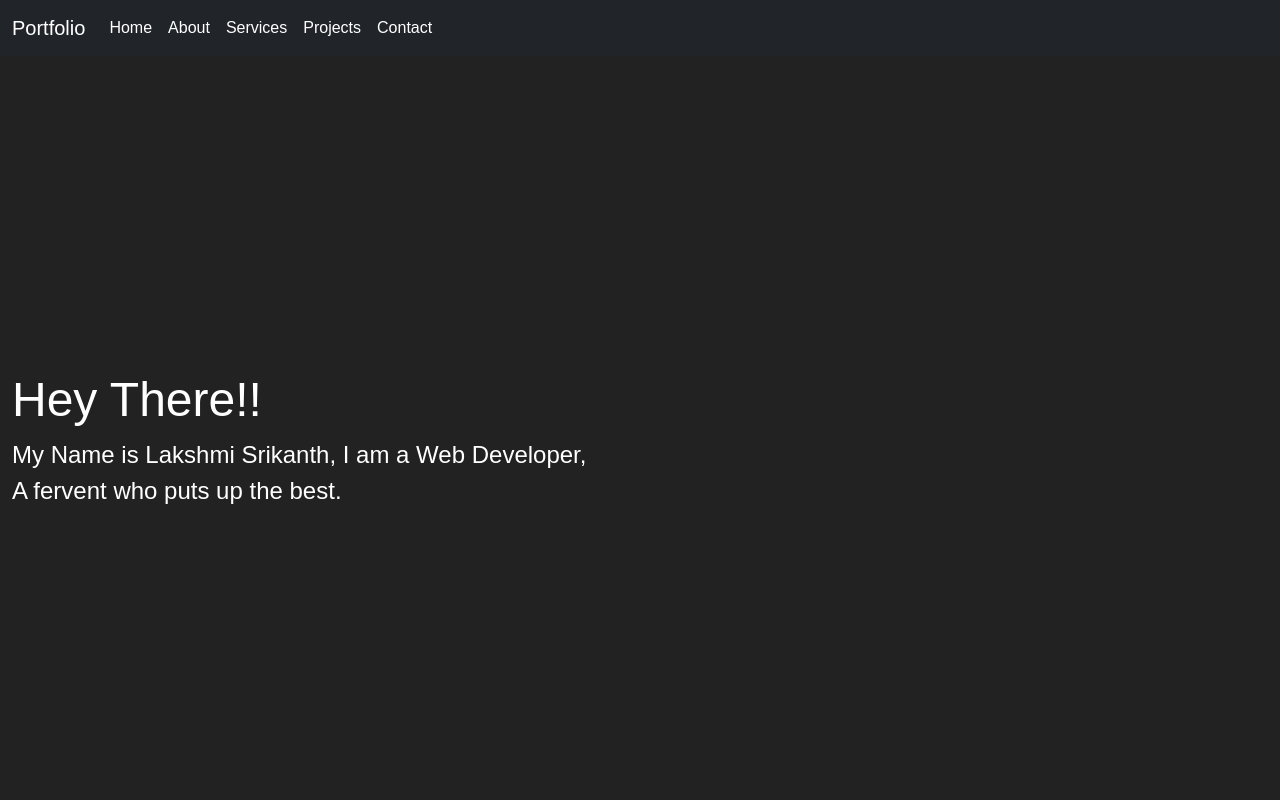
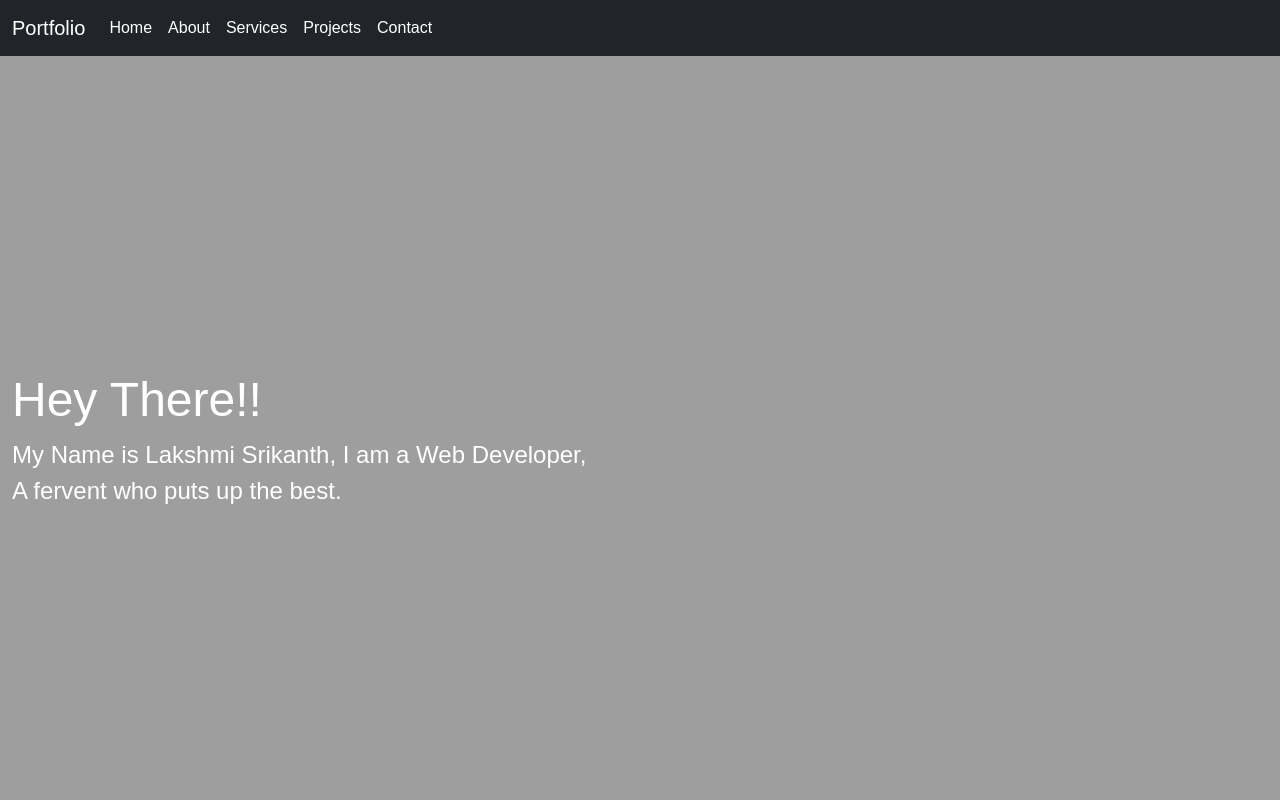
Before and after one commit to Srikanth-1711/Portfolio, a plain HTML site: page index.html in a window 1280 px wide. Shown: the top 800 px of the page. Drawn offline with nearby package versions, Linux system fonts and the light colour scheme; the site is published under a folder, as on GitHub Pages, so addresses that start at the root find nothing; a web font is replaced by a local one.

Commit message:
Update style.css

```diff
--- a/style.css
+++ b/style.css
@@ -10,7 +10,7 @@ body {
 }
 .bannerBgImage {
   height: 100vh;
-  background: url("/img/setuplaptop.jpg");
+  background: url("./img/setuplaptop.jpg");
   background-size: cover;
   background-repeat: no-repeat;
   position: relative;
```
